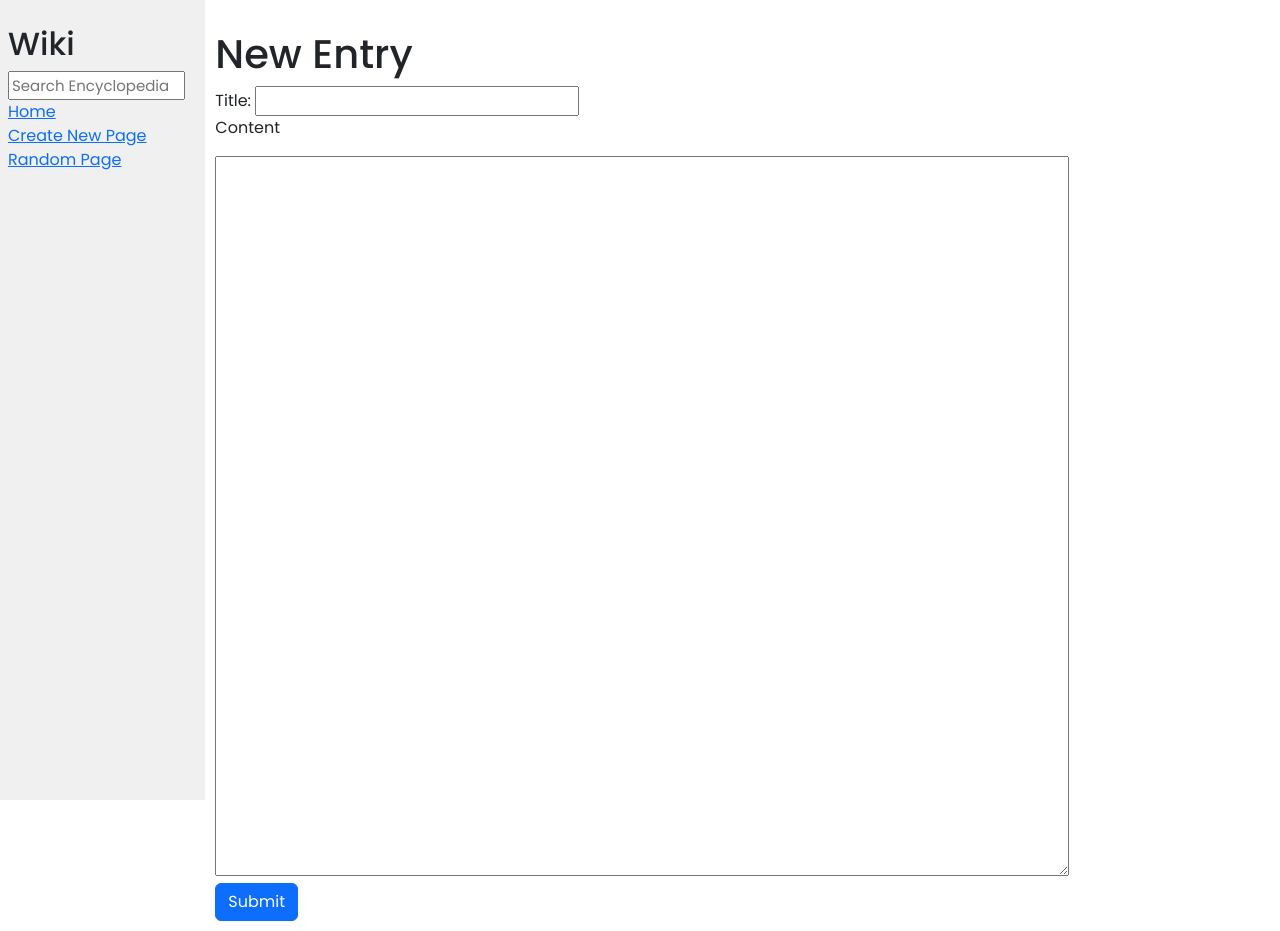
After one commit to zparkles/cs50w-projects, a Django app: page /create/ in a window 1280 px wide. The commit adds this page. Run offline with Django 3.2, Linux system fonts and the light colour scheme.

Commit message:
Finalize project 1

```diff
--- a/project1/wiki/encyclopedia/static/encyclopedia/styles.css
+++ b/project1/wiki/encyclopedia/static/encyclopedia/styles.css
@@ -1,6 +1,7 @@
 body {
     margin: 0;
     background-color: white;
+    font-family: 'Poppins';
 }
 
 code {
--- a/project1/wiki/encyclopedia/templates/encyclopedia/index.html
+++ b/project1/wiki/encyclopedia/templates/encyclopedia/index.html
@@ -9,7 +9,7 @@
 
     <ul>
         {% for entry in entries %}
-            <li>{{ entry }}</li>
+            <li><a href="wiki/{{entry}}/">{{ entry }}</a></li>
         {% endfor %}
     </ul>
 
--- a/project1/wiki/encyclopedia/templates/encyclopedia/layout.html
+++ b/project1/wiki/encyclopedia/templates/encyclopedia/layout.html
@@ -5,24 +5,27 @@
 <html lang="en">
     <head>
         <title>{% block title %}{% endblock %}</title>
-        <link rel="stylesheet" href="https://stackpath.bootstrapcdn.com/bootstrap/4.4.1/css/bootstrap.min.css" integrity="sha384-Vkoo8x4CGsO3+Hhxv8T/Q5PaXtkKtu6ug5TOeNV6gBiFeWPGFN9MuhOf23Q9Ifjh" crossorigin="anonymous">
+        <link href="https://cdn.jsdelivr.net/npm/bootstrap@5.3.2/dist/css/bootstrap.min.css" rel="stylesheet" integrity="sha384-T3c6CoIi6uLrA9TneNEoa7RxnatzjcDSCmG1MXxSR1GAsXEV/Dwwykc2MPK8M2HN" crossorigin="anonymous">
         <link href="{% static 'encyclopedia/styles.css' %}" rel="stylesheet">
+        <link href="https://fonts.googleapis.com/css2?family=Poppins:ital,wght@0,100;0,200;0,300;0,400;0,500;0,600;0,700;0,800;0,900;1,100;1,200;1,300;1,400;1,500;1,600;1,700;1,800;1,900&display=swap" rel="stylesheet">
     </head>
     <body>
         <div class="row">
             <div class="sidebar col-lg-2 col-md-3">
                 <h2>Wiki</h2>
-                <form>
+                <form method="post" action="{%url 'search_result' %}">
+                    {% csrf_token %}
                     <input class="search" type="text" name="q" placeholder="Search Encyclopedia">
                 </form>
+
                 <div>
                     <a href="{% url 'index' %}">Home</a>
                 </div>
                 <div>
-                    Create New Page
+                    <a href="{% url 'new' %}">Create New Page</a>
                 </div>
                 <div>
-                    Random Page
+                    <a href="{% url 'random' %}">Random Page</a>
                 </div>
                 {% block nav %}
                 {% endblock %}
--- /dev/null
+++ b/project1/wiki/encyclopedia/templates/encyclopedia/new_page.html
@@ -0,0 +1,22 @@
+{% extends "encyclopedia/layout.html" %}
+
+{% block body %}
+
+{% for message in messages %}
+<div class="alert alert-danger" role="alert" style="width:90%">
+    {{message}}
+</div>
+{% endfor %}
+
+<h1>New Entry</h1>
+<form action="{% url 'new' %}" method="post">
+    {% csrf_token %}
+    <label for="title">Title:</label>
+    {{form.title}}
+    <p>Content</p>
+    {{form.content}}
+    <br>
+    <input type="submit" class = "btn btn-primary">
+</form>
+
+{% endblock %}
--- a/project1/wiki/encyclopedia/urls.py
+++ b/project1/wiki/encyclopedia/urls.py
@@ -3,5 +3,10 @@ from django.urls import path
 from . import views
 
 urlpatterns = [
-    path("", views.index, name="index")
+    path("", views.index, name="index"),
+    path("wiki/<str:input>/", views.entry, name="entries"),
+    path("search/", views.search_result, name="search_result"),
+    path("random/", views.random_page, name="random"),
+    path("create/", views.new_page, name="new"),
+    path("wiki/<str:title>/edit", views.edit_page, name="edit")
 ]
--- a/project1/wiki/encyclopedia/views.py
+++ b/project1/wiki/encyclopedia/views.py
@@ -1,9 +1,87 @@
 from django.shortcuts import render
+from markdown2 import Markdown
+from django import forms
+from django.http import HttpResponseRedirect
+from django.contrib import messages
+from . import util
+import random
 
-from . import util
+md = Markdown()
+
 
 
 def index(request):
     return render(request, "encyclopedia/index.html", {
         "entries": util.list_entries()
     })
+
+def entry(request, input):
+    html_input= util.get_entry(input)
+    converted = md.convert(html_input)
+    return render(request, "encyclopedia/entry.html", {
+        "converted": converted,
+        "title": input
+    })
+
+def search_result(request):
+    if request.method == "POST":
+        searched = request.POST['q']
+        searched_item= util.get_entry(searched)
+        new_list = []
+        if searched_item == None:
+            for i in util.list_entries():
+                if searched.lower() in i.lower():
+                    new_list.append(i)
+
+            return render(request, "encyclopedia/search_results.html", {
+                "list": new_list,
+                "searched_item" : searched_item,
+                "searched": searched
+            })
+
+        else:
+            return HttpResponseRedirect("/wiki/%s/" %searched)
+    return render(request, "encyclopedia/search_results.html")
+
+
+def random_page(request):
+    input = random.choice(util.list_entries())
+    return HttpResponseRedirect("/wiki/%s/" %input)
+
+
+class NewPageForms(forms.Form):
+    title = forms.CharField(label= "Title")
+    content = forms.CharField(widget=forms.Textarea(attrs={"rows":"1", "cols": "3"}), label="Content")
+
+
+def new_page(request):
+    if request.method == "POST":
+        form = NewPageForms(request.POST)
+        if form.is_valid():
+            title = form.cleaned_data["title"]
+            content = form.cleaned_data["content"]
+            if util.get_entry(title) == None:
+                util.save_entry(title, content)
+                return HttpResponseRedirect("/wiki/%s/" %title)
+            else:
+                messages.info(request, 'Entry with the same title has already existed!')
+                return render(request, "encyclopedia/new_page.html", {
+                    "form": NewPageForms
+                 })
+    return render(request, "encyclopedia/new_page.html", {
+        "form": NewPageForms
+    })
+
+
+
+def edit_page(request, title):
+    if request.method == "GET":
+        content = util.get_entry(title)
+        return render(request, "encyclopedia/edit_page.html", {
+            "title": title,
+            "content": content
+        })
+    elif request.method == "POST":
+        content = request.POST['content']
+        util.save_entry(title, content)
+        return HttpResponseRedirect("/wiki/%s/" %title)
```
Also changed, not shown: project1/wiki/encyclopedia/templates/encyclopedia/edit_page.html (added, +19 -0 lines), project1/wiki/encyclopedia/templates/encyclopedia/entry.html (added, +7 -0 lines), project1/wiki/encyclopedia/templates/encyclopedia/search_results.html (added, +26 -0 lines), project1/wiki/entries/SQL.md (added, +3 -0 lines), project1/wiki/db.sqlite3 (added), 2 other files.
